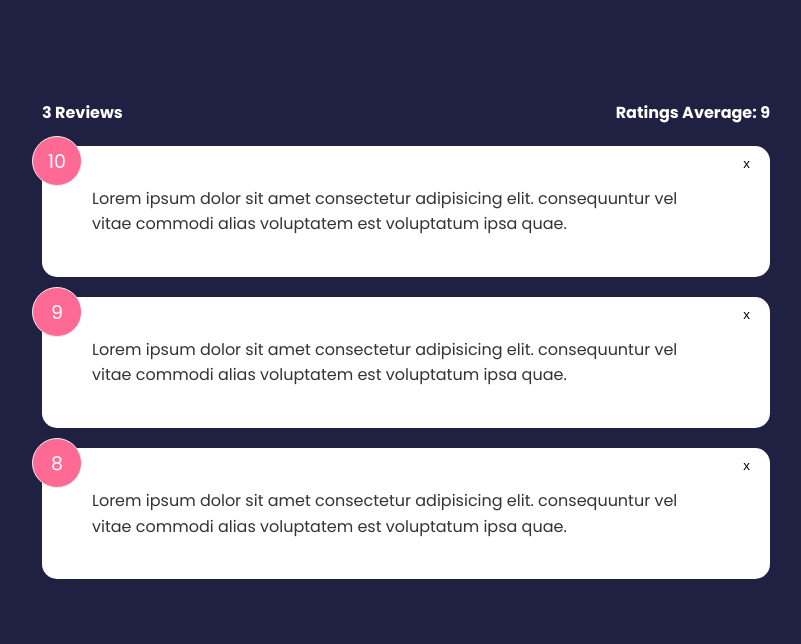
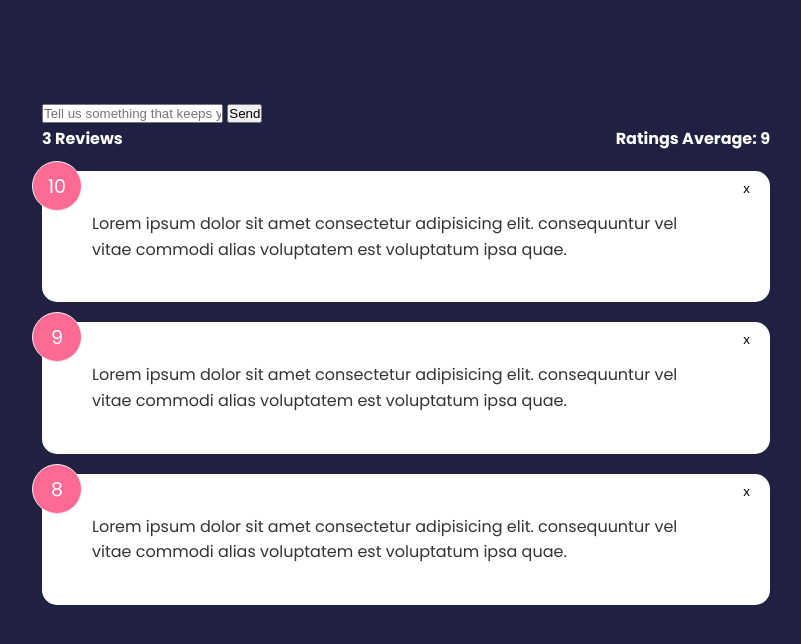
Before and after one commit to Andreas-Ziegler22/svelte-feedback-app, a Svelte app: page / in a window 1280 px wide. Shown: the top 644 px of the page, without its empty margins (234-1035 px from the left). Built offline with nearby package versions, Linux system fonts and the light colour scheme.

Commit message:
add Form component

```diff
--- a/src/App.svelte
+++ b/src/App.svelte
@@ -1,6 +1,7 @@
 <script>
-import FeedbackList from './components/FeedbackList.svelte'
-import FeedbackStats from './components/FeedbackStats.svelte'
+  import FeedbackForm from './components/FeedbackForm.svelte';
+	import FeedbackList from './components/FeedbackList.svelte'
+	import FeedbackStats from './components/FeedbackStats.svelte'
 
 	let feedback = [
 		{
@@ -30,6 +31,7 @@
 </script>
 
 <main class="container">
+	<FeedbackForm/>
 <FeedbackStats {count} {average}/>
 	<FeedbackList {feedback} on:delete-feedback={deleteFeedback}/>
 
--- /dev/null
+++ b/src/components/FeedbackForm.svelte
@@ -0,0 +1,18 @@
+<script>
+
+</script>
+
+<form>
+  <!-- Rating Select -->
+  <div class="input-group">
+    <input type="text" placeholder="Tell us something that keeps you coming back">
+    <button>Send</button>
+  </div>
+</form>
+
+<style>
+  .input-group{
+
+  }
+
+</style>
```
